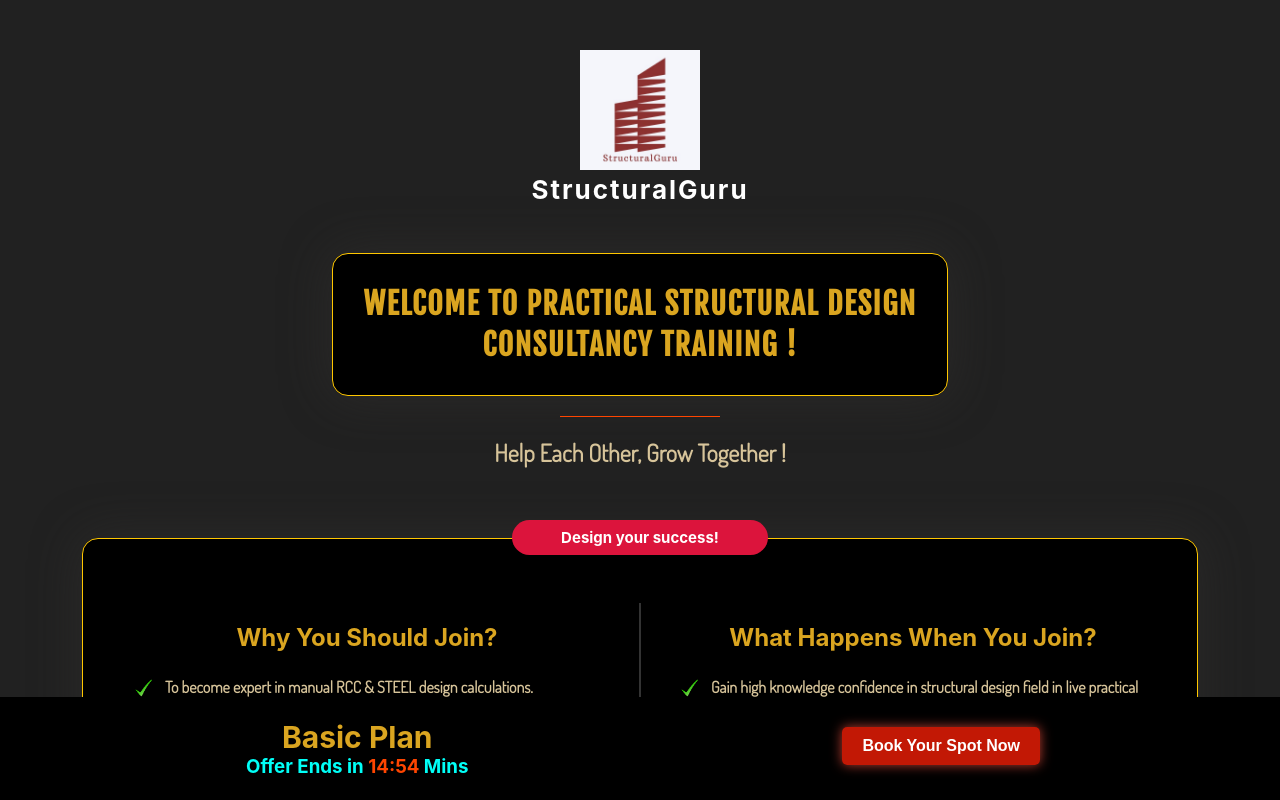
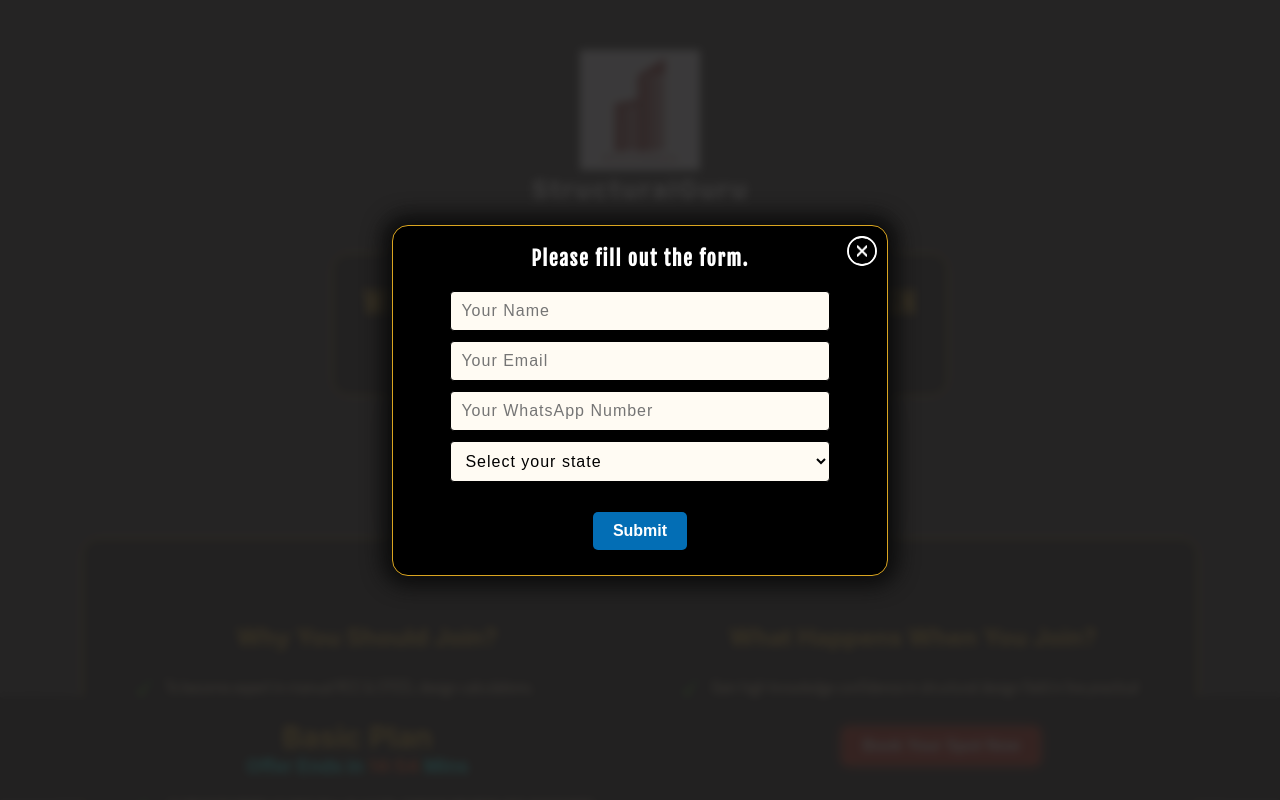
Before and after one commit to gururayar/structural-guru, a React (Create React App) app: page / in a window 1280 px wide. Shown: the top 800 px of the page. Built offline with nearby package versions, Linux system fonts and the light colour scheme.

Commit message:
server merged

```diff
--- a/package.json
+++ b/package.json
@@ -7,9 +7,10 @@
     "@testing-library/jest-dom": "^5.17.0",
     "@testing-library/react": "^13.4.0",
     "@testing-library/user-event": "^13.5.0",
+    "axios": "^1.6.5",
     "react": "^18.2.0",
     "react-dom": "^18.2.0",
-    "react-scripts": "5.0.1",
+    "react-scripts": "^5.0.1",
     "react-scroll": "^1.9.0",
     "web-vitals": "^2.1.4"
   },
--- a/src/App.js
+++ b/src/App.js
@@ -10,10 +10,12 @@ import Accordion from './components/accordion'
 import Subscribe from './components/subscribe _section'
 import Footer from './components/footer'
 import Logos from "./components/companyLogo";
+import Popup from "./components/popup";
 function App() {
 
   return (
     <main>
+      <Popup />
       <Section1 />
       <Logos />
       <Section2 />
--- /dev/null
+++ b/src/components/popup.css
@@ -0,0 +1,124 @@
+.popupdiv{
+    display: flex;
+
+    position: fixed;
+    top: 50%;
+    left: 50%;
+    width: 100%;
+    height: 110vh;
+    background-color:rgba(38, 37, 37, 0.9);
+    backdrop-filter: blur(4px);
+    transform: translate(-50%,-50%);
+    z-index: 1099;
+    justify-content: center;
+    align-items: center;
+    padding: 20px;
+}
+  .contactPage{
+    width: 40%;
+    background-color: black;
+    border: 1px solid goldenrod;
+    box-shadow: 0 0 20px 10px rgb(12, 12, 12);
+    margin: auto;
+    position: relative;
+    display: flex;
+    flex-direction: column;
+    padding:20px 10px;
+    justify-content: center;
+    align-items: center;
+    border-radius: 1rem;
+  }
+  .contactPage h1{
+    color: white;
+    text-align: center;
+    font-size: 20px;
+    font-weight: 700;
+    font-family: "Fjalla One", sans-serif;
+    letter-spacing: 1.5px;
+
+  }
+  .contactform{
+
+    margin-top: 20px;
+    width: 80%;
+    display: flex;
+    flex-direction: column;
+
+    justify-content: center;
+    align-items:center;
+
+  }
+  .email,.fullname{
+    width: 100%;
+    margin-bottom: 10px;
+    padding: 10px 40px 10px 10px;
+    border: 1.5px solid black;
+    border-radius: 4px;
+    font-size: 16px;
+
+    letter-spacing: 1px;
+    background-color: rgb(255, 251, 243);
+    color: black;
+  }
+  .email:focus,.fullname:focus{
+    outline: none;
+  }
+
+  .submitbtn {
+    display: inline-block;
+    padding: 10px 20px;
+    font-size: 16px;
+    text-align: center;
+    text-decoration: none;
+    background-color:#036eb5;
+    color: white;
+    border: none;
+    border-radius: 5px;
+    cursor: pointer;
+    animation: none;
+    box-shadow: none;
+    transition: transform 0.2s ease, letter-spacing 0.2s ease;
+  }
+
+  .submitbtn:hover {
+    background-color: #2980b9;
+    color: #ffffff;
+    transform: translateY(10%);
+    letter-spacing: 1px;
+  }
+  .close-btn{
+    position: absolute;
+    top: 10px;
+    right: 20px;
+    width: 10px;
+    display: flex;
+    justify-content: center;
+    align-items: center;
+    background-color: white;
+    animation: none;
+    box-shadow: none;
+    padding: 0;
+
+  }
+  .close-btn img{
+    width: 30px;
+    border: 2px solid white;
+    border-radius: 1rem;
+  }
+
+  @media screen and (max-width: 767px) {
+
+    .contactPage{
+        width: 100%;
+        box-shadow: 0 0 20px 10px rgba(12, 12, 12,0.3);
+
+    }
+
+  .contactPage h1{
+    font-size: 18px;
+  }
+  .contactform{
+    width: 100%;
+  }
+
+}
--- /dev/null
+++ b/src/components/popup.js
@@ -0,0 +1,125 @@
+import React, { useState } from 'react';
+import axios from 'axios';
+import "./popup.css";
+import close from "../assets/closeImg.png";
+
+const Popupopen = () => {
+  const [name, setName] = useState('');
+  const [email, setEmail] = useState('');
+  const [number, setNumber] = useState('');
+  const [state, setState] = useState('');
+
+  const handleSubmit = async (e) => {
+    e.preventDefault();
+    document.querySelector(".popupdiv").style.display = "none";
+
+
+    const emailRegex = /^[^\s@]+@[^\s@]+\.[^\s@]+$/;
+    if (!emailRegex.test(email)) {
+      alert('Invalid email format');
+      return;
+    }
+
+    try {
+      await axios.post('https://structuralguru-main-server.vercel.app/send-email', { name, email, number, state });
+
+
+    } catch (error) {
+      console.error('Error sending email:', error);
+      alert('Error sending email. Please try again.');
+    }
+  };
+
+  const closePopup = ()=>{
+    document.querySelector(".popupdiv").style.display = "none";
+  }
+
+  return (
+    <div className="popupdiv">
+
+      <div className="contactPage">
+      <button
+        onClick={closePopup}
+        className="close-btn">
+            <img src={close} alt="close-button" />
+        </button>
+        <h1 className="contactPageTitle">
+          Please fill out the form.{" "}
+        </h1>
+
+        <form className="contactform"  onSubmit={handleSubmit}>
+           <input
+            type="text"
+            value={name}
+            onChange={(e) => setName(e.target.value)}
+            className="email"
+            placeholder="Your Name"
+
+            required
+          />
+          <input
+            type="email"
+            value={email}
+            onChange={(e) => setEmail(e.target.value)}
+            className="email"
+            placeholder="Your Email"
+
+            required
+          />
+          <input
+            type="tel"
+            value={number}
+            onChange={(e) => setNumber(e.target.value)}
+            id="phoneNumber"
+            placeholder="Your WhatsApp Number"
+            className="fullname"
+
+            pattern="[0-9]{10}"
+            required
+          />
+          <select type="text" value={state} onChange={(e) => setState(e.target.value)} className="email" required>
+            <option value="" disabled selected>
+              Select your state
+            </option>
+            <option value="Andhra Pradesh">Andhra Pradesh</option>
+            <option value="Arunachal Pradesh">Arunachal Pradesh</option>
+            <option value="Assam">Assam</option>
+            <option value="Bihar">Bihar</option>
+            <option value="Chhattisgarh">Chhattisgarh</option>
+            <option value="Goa">Goa</option>
+            <option value="Gujarat">Gujarat</option>
+            <option value="Haryana">Haryana</option>
+            <option value="Himachal Pradesh">Himachal Pradesh</option>
+            <option value="Jharkhand">Jharkhand</option>
+            <option value="Karnataka">Karnataka</option>
+            <option value="Kerala">Kerala</option>
+            <option value="Madhya Pradesh">Madhya Pradesh</option>
+            <option value="Maharashtra">Maharashtra</option>
+            <option value="Manipur">Manipur</option>
+            <option value="Meghalaya">Meghalaya</option>
+            <option value="Mizoram">Mizoram</option>
+            <option value="Nagaland">Nagaland</option>
+            <option value="Odisha">Odisha</option>
+            <option value="Punjab">Punjab</option>
+            <option value="Rajasthan">Rajasthan</option>
+            <option value="Sikkim">Sikkim</option>
+            <option value="Tamil Nadu">Tamil Nadu</option>
+            <option value="Telangana">Telangana</option>
+            <option value="Tripura">Tripura</option>
+            <option value="Uttar Pradesh">Uttar Pradesh</option>
+            <option value="Uttarakhand">Uttarakhand</option>
+            <option value="West Bengal">West Bengal</option>
+            <option value="Other/Abroad">Other/Abroad</option>
+          </select>{" "}
+          <br />
+          <button type="submit" className="submitbtn">
+            Submit
+          </button>
+        </form>
+      </div>
+
+    </div>
+  );
+};
+
+export default Popupopen;
--- a/src/components/section_5.css
+++ b/src/components/section_5.css
@@ -287,7 +287,7 @@ ul.basic-plan-features li img {
   padding: 20px;
   border-radius: 10px;
 }
-.contactPage{
+/* .contactPage{
   margin-top: 6rem;
   display: flex;
   flex-direction: column;
@@ -336,7 +336,7 @@ ul.basic-plan-features li img {
 .submitbtn:hover{
   background-color: red;
   transform: scale(1.02);
-}
+} */
 
 @media screen and (max-width: 900px) {
   .sec-5 {
@@ -397,19 +397,19 @@ ul.basic-plan-features li img {
   .font-bold-payment {
     font-size: 18px;
   }
-  .contactPage{
+  /* .contactPage{
     margin-top: 3rem;
     padding: 10px 10px;
 
 
-  }
-  .contactPage h1{
+  } */
+  /* .contactPage h1{
     color: rgb(33, 33, 33);
 
     font-size: 28px;
 
     text-wrap: wrap;
-  }
+  } */
   .pro-plan-mode b{
     font-size: 1.1em;
 
--- a/src/components/section_5.js
+++ b/src/components/section_5.js
@@ -1,37 +1,38 @@
-import React, { useRef } from "react";
-import emailjs from "@emailjs/browser";
+import React from "react";
+// import emailjs from "@emailjs/browser";
 import "./section_5.css";
 import tick from "../assets/tick-symbol.png";
 
+
 const Section5 = () => {
-  const handleSubmit = (e) => {
-    e.preventDefault();
-    messageSent();
-    sendEmail();
-    e.target.reset();
-  };
-  const messageSent = () => {
-    window.alert("Subscribed Successfully ! ");
-  };
+  // const handleSubmit = (e) => {
+  //   e.preventDefault();
+  //   messageSent();
+  //   sendEmail();
+  //   e.target.reset();
+  // };
+  // const messageSent = () => {
+  //   window.alert("Subscribed Successfully ! ");
+  // };
 
-  const form = useRef();
-  const sendEmail = () => {
-    emailjs
-      .sendForm(
-        "service_5mnamig",
-        "template_sumy8vq",
-        form.current,
-        "lTkxREBj-LHdnWv1w"
-      )
-      .then(
-        (result) => {
-          console.log(result.text);
-        },
-        (error) => {
-          console.log(error.text);
-        }
-      );
-  };
+  // const form = useRef();
+  // const sendEmail = () => {
+  //   emailjs
+  //     .sendForm(
+  //       "service_5mnamig",
+  //       "template_sumy8vq",
+  //       form.current,
+  //       "lTkxREBj-LHdnWv1w"
+  //     )
+  //     .then(
+  //       (result) => {
+  //         console.log(result.text);
+  //       },
+  //       (error) => {
+  //         console.log(error.text);
+  //       }
+  //     );
+  // };
   return (
     <section id="paymentId" className="sec-5 show-animate">
       <div className="payment-info-div">
@@ -243,7 +244,7 @@ const Section5 = () => {
             </p>
           </div>
 
-          <div className="contactPage">
+          {/* <div className="contactPage">
             <h1 className="contactPageTitle">For more offers, Subscribe </h1>
 
             <form
@@ -272,7 +273,7 @@ const Section5 = () => {
                 Subscribe
               </button>
             </form>
-          </div>
+          </div> */}
         </div>
       </div>
     </section>
```
Also changed, not shown: src/assets/closeImg.png (added), 1 other file (tests, documents, lock files or other folders).
